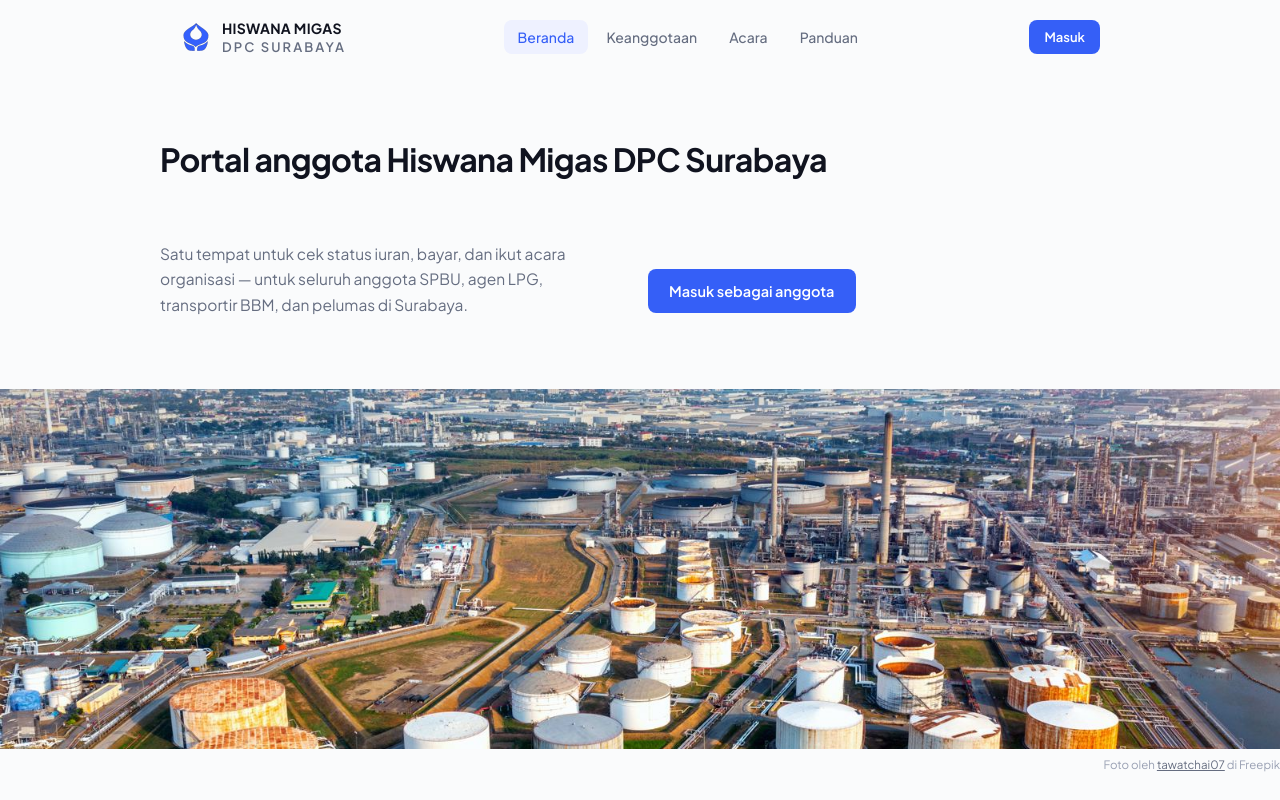
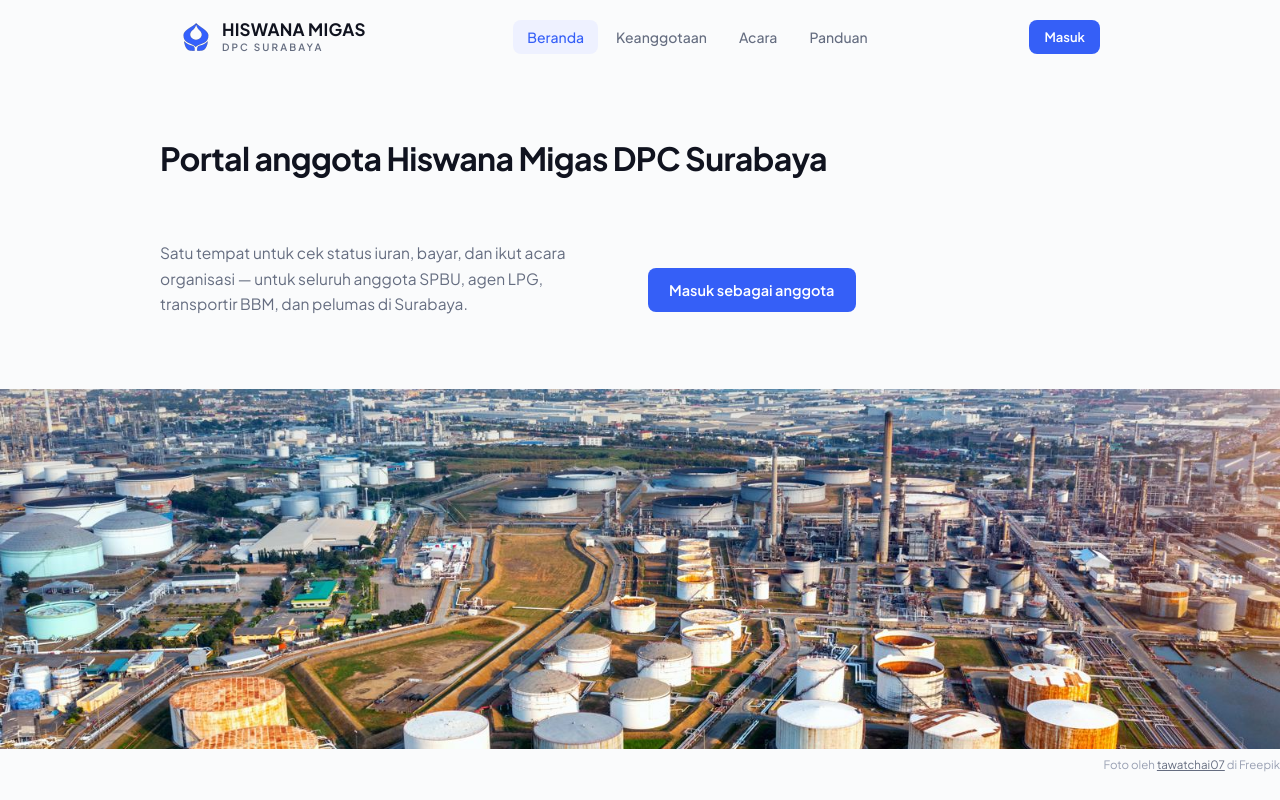
Before and after one commit to anurindahsari/anggota-project, a Next.js app in the folder frontend/: page / in a window 1280 px wide. Shown: the top 800 px of the page. Built offline with nearby package versions, Linux system fonts and the light colour scheme.

Commit message:
Update PublicNav.js

```diff
--- a/frontend/components/PublicNav.js
+++ b/frontend/components/PublicNav.js
@@ -18,8 +18,8 @@
       <Link href="/" className="public-nav-brand">
         <img src="/logo.png" alt="Hiswana Migas" className="header-mark" />
         <div>
-          <div className="header-word">HISWANA MIGAS</div>
-          <div className="header-sub">DPC SURABAYA</div>
+          <div className="header-word" style={{ fontSize: 17, letterSpacing: 0.2, lineHeight: 1.15 }}>HISWANA MIGAS</div>
+          <div className="header-sub" style={{ fontSize: 10, letterSpacing: 2.1, lineHeight: 1.3 }}>DPC SURABAYA</div>
         </div>
       </Link>
 
```
